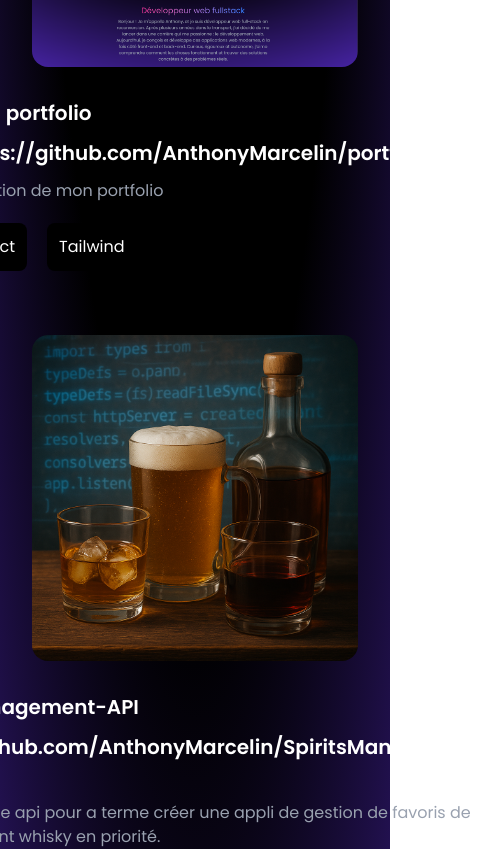
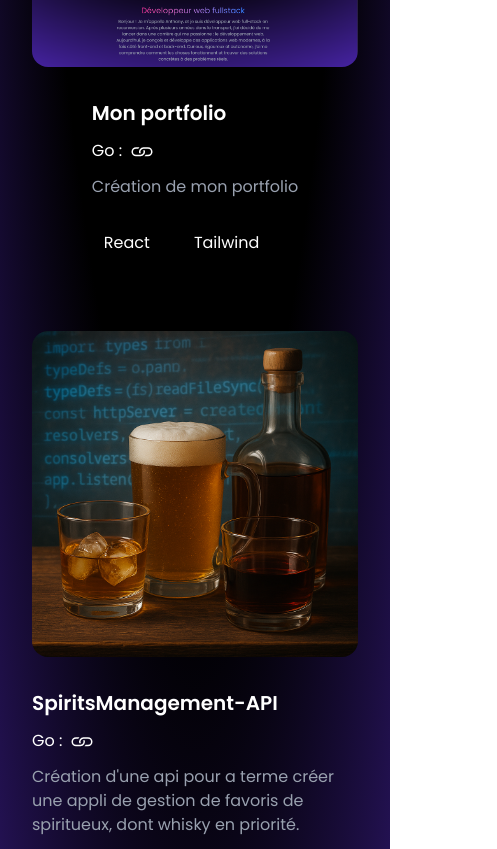
Before and after one commit to AnthonyMarcelin/portfolio, a React (Vite) app: page / in a window 390 px wide. Shown: the part 1880-2729 px from the top of the page, 497 px wide, since content can reach past the window. Built offline with nearby package versions, Linux system fonts and the light colour scheme.

Commit message:
project modified for mobile version + push for deploying

```diff
--- a/src/components/ProjectCard.tsx
+++ b/src/components/ProjectCard.tsx
@@ -1,3 +1,4 @@
+import { BsLink } from "react-icons/bs";
 import type { IProject } from "../@types";
 import ScrollReveal from "../utils/ScrollReveal";
 
@@ -13,9 +14,12 @@ export default function ProjectCard({ project }: ProjectCardProps) {
         <div className="flex flex-col gap-5">
           <div className="flex flex-col gap-3">
             <div className="text-xl font-semibold">{project.title}</div>
-            <a href={project.link} target="blank">
-              <div className="text-xl font-semibold">{project.link}</div>
-            </a>
+            <div className="flex flex-row gap-2">
+              <p>Go :</p>
+              <a href={project.link} target="blank">
+                <BsLink className="text-2xl text-white transition-all duration-300 hover:scale-125 hover:text-indigo-500" />
+              </a>
+            </div>
             <p className="text-gray-400">{project.description}</p>
           </div>
 
```
Also changed, not shown: 1 other file (tests, documents, lock files or other folders).
